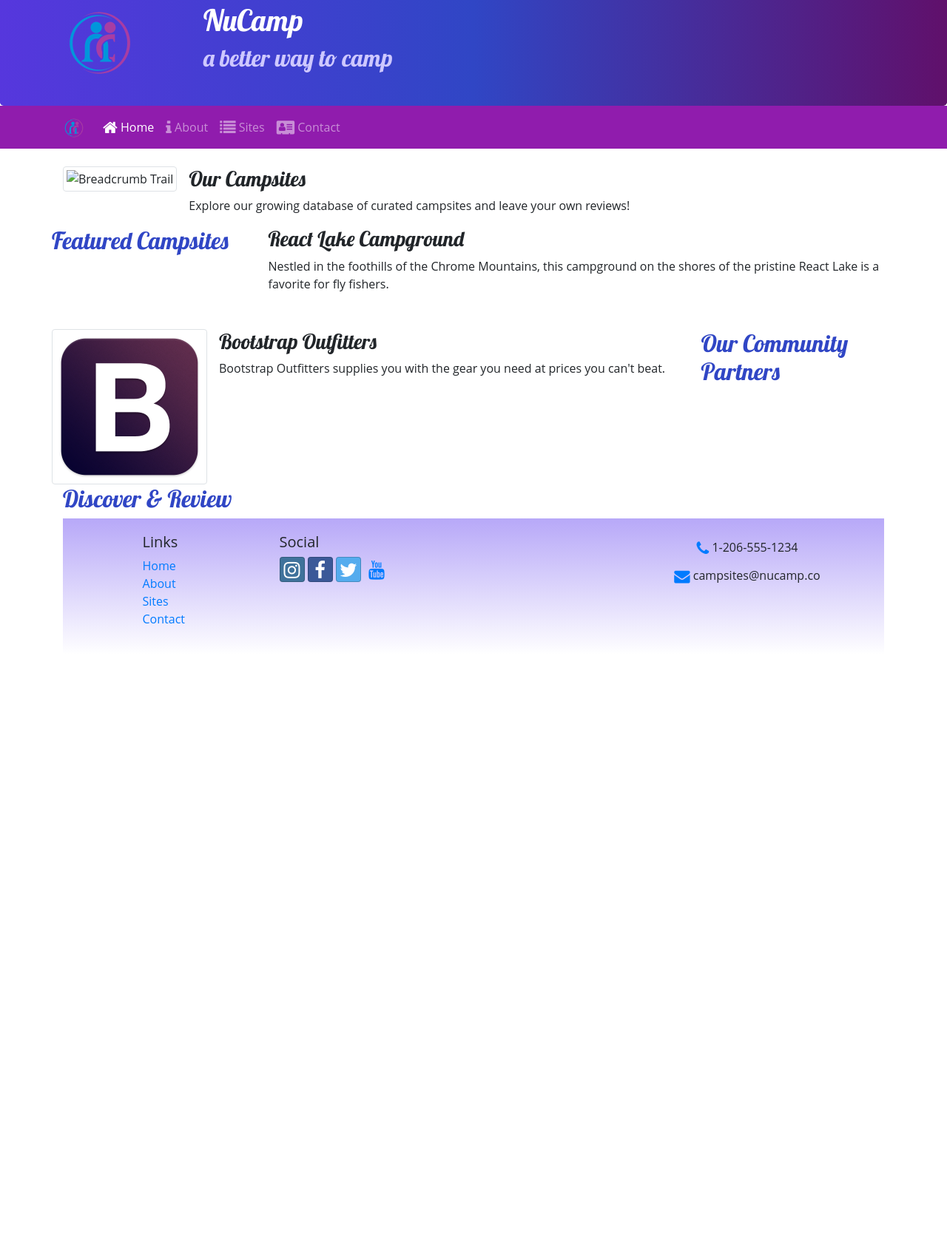
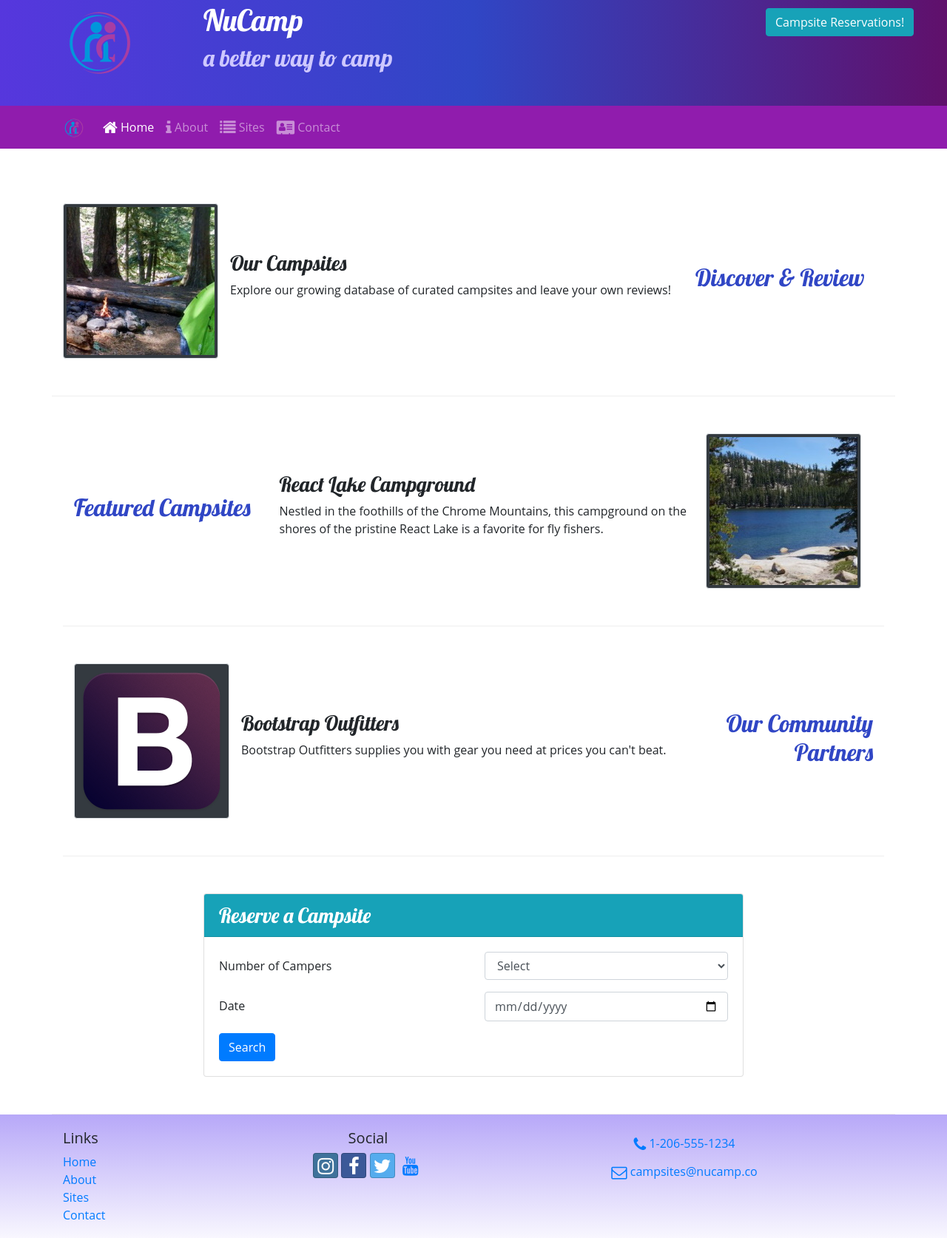
Before and after one commit to jaycameron/Nucampsite, a website: page index.html in a window 1280 px wide. Shown: the part 27-1701 px from the top of the page at 74% size. Before the commit the page ends 912 px from the top, so only its background shows below. Drawn offline with nearby package versions, Linux system fonts and the light colour scheme.

Commit message:
Assignment #2

```diff
--- a/index.html
+++ b/index.html
@@ -17,7 +17,8 @@
 </head>
 
 <body>
-    <header class="jumbotron">
+    <!-- JUMBOTRON, duh nuh nuh nuh -->
+    <header class="jumbotron jumbotron-fluid">
         <div class="container">
             <div class="row">
                 <div class="col-4 col-sm-3 col-md-2 align-self-center">
@@ -26,6 +27,10 @@
                 <div class="col">
                     <h1>NuCamp</h1>
                     <h2>a better way to camp</h2>
+                </div>
+                <div class="col-md-4 col-xl-2">
+                    <a href="#reserveForm" class="btn btn-info text-white mt-2"> Campsite Reservations!</a>
+
                 </div>
             </div>
         </div>
@@ -37,6 +42,7 @@
             <button class="navbar-toggler ml-auto" type="button" data-toggle="collapse" data-target="#nucampNavbar">
                 <span class="navbar-toggler-icon"> </span>
             </button>
+            <!-- collapsable -->
             <div class="collapse navbar-collapse" id="nucampNavbar">
                 <ul class="navbar-nav">
                     <li class="nav-item active"><a class="nav-link" href="#"><i class="fa fa-home fa-lg"></i>
@@ -53,67 +59,124 @@
         </div>
     </nav>
     <br>
-    <!-- beginning of bootstrap grid -->
+    <!-- beginning of bootstrap grid, first row pics+txt -->
     <div class="container">
-        <div class="row">
+        <div class="row row-content align-items-center">
             <div class="col-sm-4 order-sm-last col-md-3">
                 <h2>Discover & Review</h2>
             </div>
-            <hr>
             <div class="col">
                 <div class="media">
-                    <img class="d-flex mr-3 img-thumbnail" src="img.breadcrumb-trail-thumb.jpg" alt="Breadcrumb Trail">
+                    <img class="d-flex p-1 bg-dark mr-3 img-thumbnail" src="img/breadcrumb-trail-thumb.jpg"
+                        alt="Breadcrumb Trail" />
                     <div class="media-body align-self-center">
                         <h3>Our Campsites</h3>
-                        <p class="d-none d-sm-block"> Explore our growing database of curated campsites and leave your
-                            own reviews!</p>
+                        <p>Explore our growing database of curated campsites and leave your own reviews!</p>
                     </div>
                 </div>
             </div>
-            <hr>
-
-            <div class="row">
+        </div>
+        <!-- second row pics and text -->
+        <div class="container">
+            <div class="row row-content align-items-center">
                 <div class="col-sm-4 col-md-3">
                     <h2>Featured Campsites</h2>
                 </div>
-                <div class="col">
-
+                <div class="col align-self-center">
+                    <div class="media">
+                        <img src="img/react-lake-thumb.jpg"
+                            class="d-flex p-1 bg-dark mr-3 img-thumbnail order-sm-last">
+                        <div class="media-body align-self-center">
                             <h3>React Lake Campground</h3>
                             <p>Nestled in the foothills of the Chrome Mountains, this campground on the shores of the
-                        pristine React
-                        Lake is a favorite for fly fishers.</p>
-                </div>
-            </div>
-            <hr>
-
-            <div class="row">
-                <div class="col-sm-4 order-sm-last col-md-3">
-                    <h2>Our Community Partners</h2>
-                </div>
-                <div class="col">
-                    <div class="media">
-                        <img class="d-flex mr-3 img-thumbnail" src="img/bootstrap-thumb.png" alt="Bootstrap Outfittes">
-                        <div>
-                            <h3>Bootstrap Outfitters</h3>
-                            <p class="d-none d-sm-block"> Bootstrap Outfitters supplies you with the gear you need at prices you can't beat. </p>
+                                pristine React Lake is a favorite for fly fishers.</p>
                         </div>
                     </div>
                 </div>
             </div>
         </div>
+        <!-- thrid row pics and text -->
+        <div class="container">
+            <div class="row row-content align-items-center">
+                <div class="col-sm-4 order-sm-last col-md-3">
+                    <h2 class="text-sm-right">Our Community Partners</h2>
+                </div>
+                <div class="col">
+                    <div class="media">
+                        <img class="d-flex p-1 bg-dark mr-3 img-thumbnail " src="img/bootstrap-thumb.png"
+                            alt="Bootstrap Outfitters">
+                        <div class="media-body align-self-center">
+                            <h3>Bootstrap Outfitters</h3>
+                            <p>Bootstrap Outfitters supplies you with gear you need at prices
+                                you can't beat.</p>
+                        </div>
+                    </div>
+                </div>
+            </div>
+        </div>
+        <!-- card and form -->
+        <div class="row row-content align-items-center">
+            <div class="col-sm-8 mx-auto">
+                <div class="card">
+                    <h3 class="card-header bg-info text-white"> Reserve a Campsite</h3>
+                    <div class="card-body">
+                        <form id="reserveForm">
+                            <!-- first row #of campers -->
+                            <div class="form-group row">
+                                <div class="col-sm-6">
+                                    <label class="col-form-label" for="numberOfCampers"> Number of Campers </label>
+                                </div>
+                                <div class="col">
+                                    <select class="form-control" name="numberOfCampers" id="numberOfCampers">
+                                        <option value="select">Select</option>
+                                        <option value="1">1</option>
+                                        <option value="2">2</option>
+                                        <option value="3">3</option>
+                                        <option value="4">4</option>
+                                        <option value="5">5</option>
+                                        <option value="6">6</option>
+                                    </select>
+                                </div>
+                            </div>
+                            <!-- second row -->
+                            <div class="form-group row">
+                                <div class="col-sm-6">
+                                    <label class="col-form-label" for="date">Date</label>
+                                </div>
+                                <div class="col-sm-6">
+                                    <input class="form-control" type="date" id="date" name="date">
+                                </div>
+
+                            </div>
+                            <!-- third row -->
+                            <div class="row">
+                                <div class="col">
+                                    <button type="submit" class="btn btn-primary">Search</button>
+                                </div>
+                            </div>
+
+                        </form>
+
+                    </div>
+                </div>
+            </div>
+        </div>
+    </div>
+<!-- footer -->
     <footer class="site-footer">
         <div class="container">
             <div class="row">
-                    <div class="col-4 col-sm-2 offset-1">
+                <div class="col-4 col-sm-2">
                     <h5>Links</h5>
                     <ul class="list-unstyled">
-                            <li><a href="index.html">Home</a></li>
-                            <li><a href="aboutus.html">About</a></li>
+                        <li><a href="#">Home</a></li>
+                        <li><a href="#">About</a></li>
                         <li><a href="#">Sites</a></li>
-                            <li><a href="./contactus.html">Contact</a></li>
+                        <li><a href="#">Contact</a></li>
                     </ul>
                 </div>
-                    <div class="col-6 col-sm-5">
+                <!-- Social buttons, clicking them will take you to the websites -->
+                <div class="col-6 col-sm-5 text-center">
                     <h5>Social</h5>
                     <a class="btn btn-social-icon btn-instagram" href="http://instagram.com/"><i
                             class="fa fa-instagram"></i></a>
@@ -125,10 +188,12 @@
                             class="fa fa-youtube"></i></a>
                 </div>
                 <div class="col-sm-4 text-center">
-                        <a class="btn btn-link"> <i class="fa fa-phone fa-lg text-primary"></i> 1-206-555-1234
-                        </a><br />
-                        <a class="btn btn-link"> <i class="fa fa-envelope fa-lg text-primary"></i>
+                    <a class="btn btn-link" href="tel:12065551234"><i class="fa fa-phone fa-lg text-primary"></i>
+                        1-206-555-1234<br></a>
+                    <a class="btn btn-link" href="tel:mailto:campsites@nucamp.co"><i
+                            class="fa fa-envelope-o fa-lg text-primary"></i>
                         campsites@nucamp.co </a>
+                </div>
             </div>
         </div>
     </footer>
```
Also changed, not shown: aboutus.html (+7 -3 lines), contactus.html (+4 -2 lines), 1 other file. Lines whose indentation alone changed are shown as unchanged.
